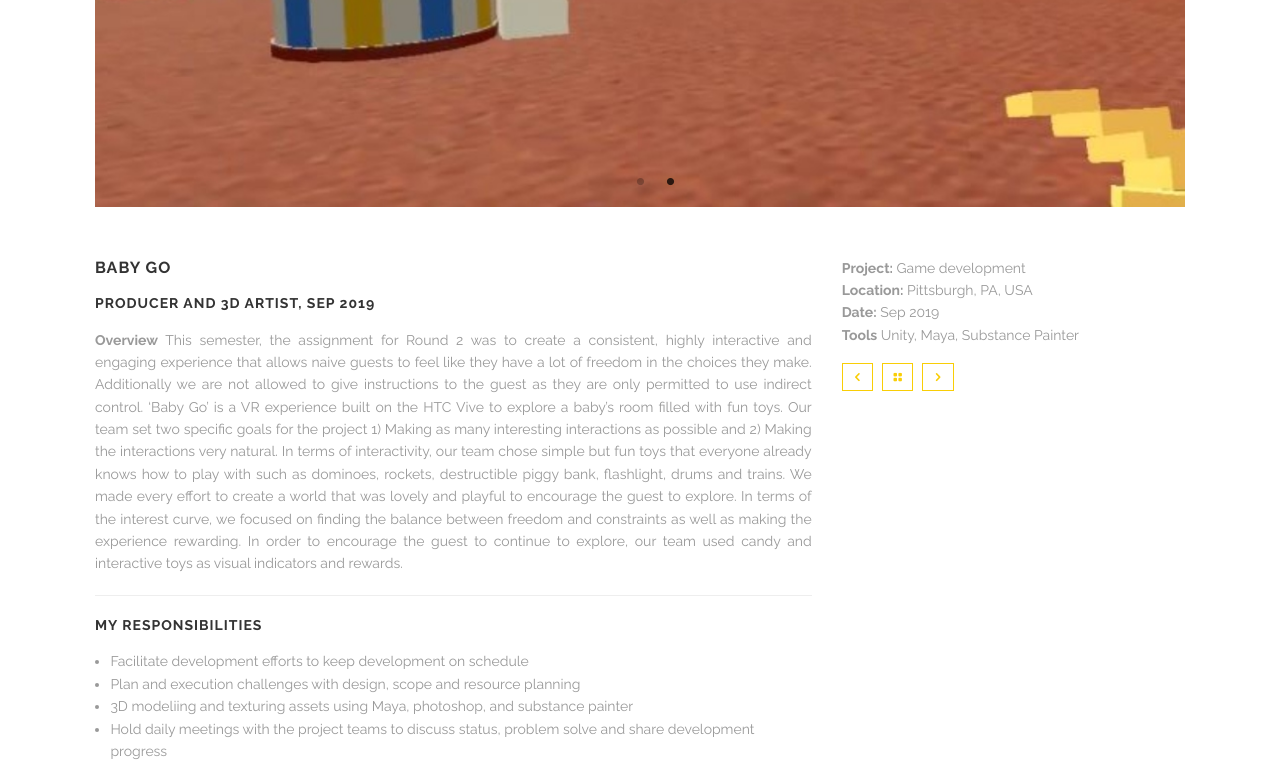
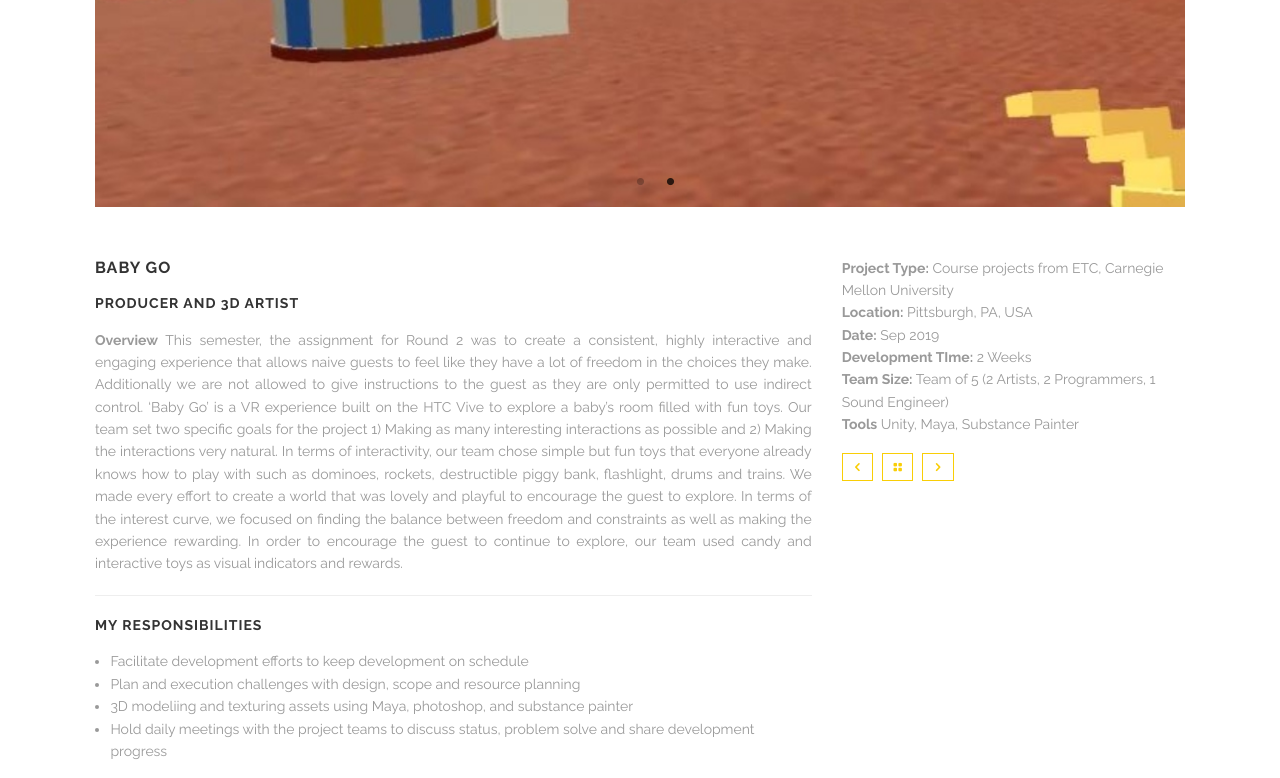
Before and after one commit to hyoeunK/hyoeunK.github.io, a Jekyll site: the page built from portfolio-item_startup.html, in a window 1280 px wide and 900 px high, scrolled down 785 px, cut to the strip 0-778 px from the top of the window. Built offline with Jekyll 4.4.1, drawn with Linux system fonts in a browser that asks for light colours.

Commit message:
Update portfolio-item_startup.html

```diff
--- a/portfolio-item_startup.html
+++ b/portfolio-item_startup.html
@@ -33,7 +33,7 @@ images:
   <div class='row'>
     <div class='large-8 columns'>
       <h3>Baby Go<br>
-        <h4>Producer and 3D Artist, Sep 2019</h4>
+        <h4>Producer and 3D Artist</h4>
       </h3>
       <p style="text-align:justify;">
         <strong>Overview</strong>
@@ -75,10 +75,12 @@ images:
       <div class='spacing'></div>
     </div>
     <div class='large-4 columns'>
+
       <ul class='info'>
+
         <li>
-          <strong>Project:</strong>
-          Game development
+          <strong>Project Type:</strong>
+          Course projects from ETC, Carnegie Mellon University
         </li>
         <li>
           <strong>Location:</strong>
@@ -87,6 +89,14 @@ images:
         <li>
           <strong>Date:</strong>
           Sep 2019
+        </li>
+        <li>
+          <strong>Development TIme:</strong>
+          2 Weeks
+        </li>
+        <li>
+          <strong>Team Size:</strong>
+          Team of 5 (2 Artists, 2 Programmers, 1 Sound Engineer)
         </li>
         <li>
           <strong>Tools</strong>
```
